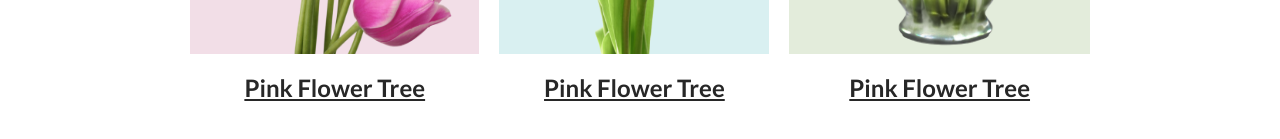
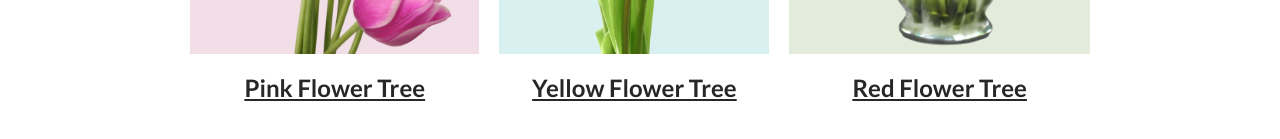
Before and after one commit to tisabbir/the-flower-shop, a plain HTML site: page index.html in a window 1280 px wide. Shown: the part 1202-1341 px from the top of the page. Drawn offline with Linux system fonts and the light colour scheme.

Commit message:
flower names are updated

```diff
--- a/index.html
+++ b/index.html
@@ -47,13 +47,13 @@
               <div class="flower-img blue">
                 <img src="Flower Asset/pngwing 7.png" alt="" />
               </div>
-              <p>Pink Flower Tree</p>
+              <p>Yellow Flower Tree</p>
             </div>
             <div class="flower">
               <div class="flower-img green">
                 <img src="Flower Asset/pngwing 8.png" alt="" />
               </div>
-              <p>Pink Flower Tree</p>
+              <p>Red Flower Tree</p>
             </div>
           </div>
         </div>
```
